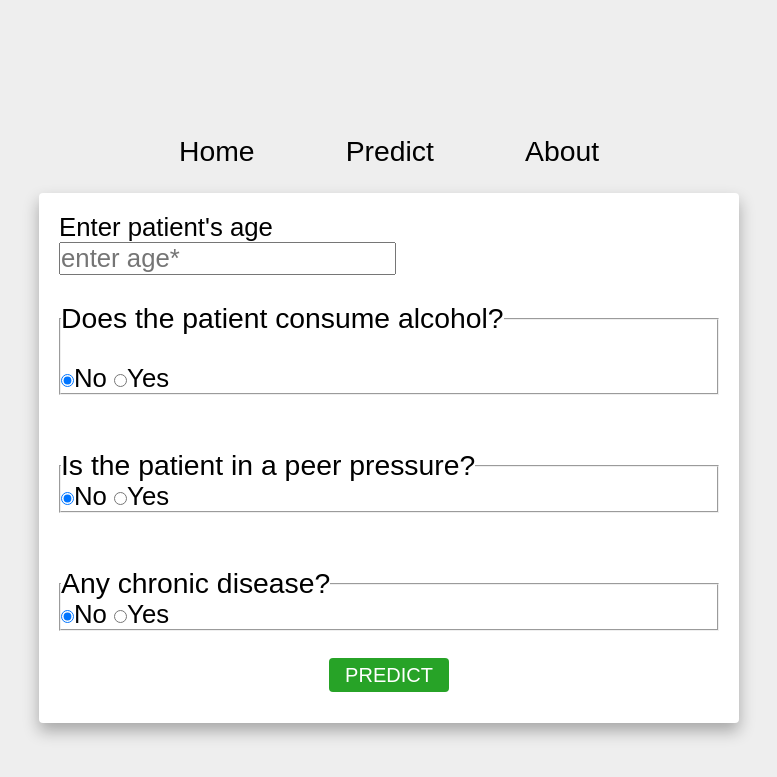
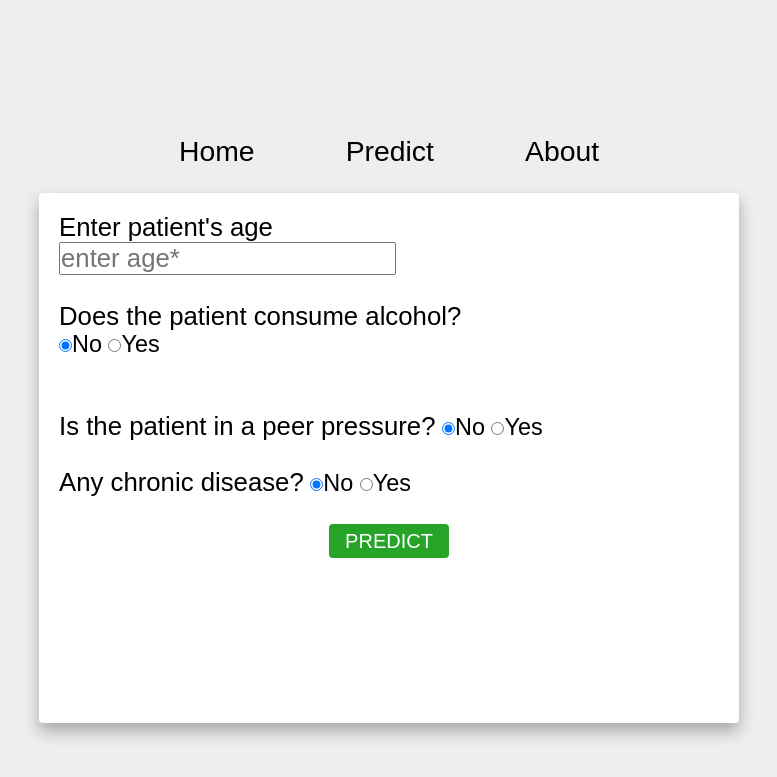
Before and after one commit to ashutosh1808/Lung-Cancer-Prediction-Flask, a Flask app: page /gp in a window 1280 px wide. Shown: the top 777 px of the page, without its empty margins (251-1028 px from the left). Run offline with Flask 3, Linux system fonts and the light colour scheme.

Commit message:
Update predict.html

```diff
--- a/templates/predict.html
+++ b/templates/predict.html
@@ -87,26 +87,20 @@
 		<p>Enter patient's age</p>
 		<input type="number" placeholder="enter age*" min="21" name="age" required/>
 		<br/><br/>
-		<fieldset>
-		<legend>Does the patient consume alcohol?</legend>
+		<label for="">Does the patient consume alcohol?</label>
 		<br>
 		<input type="radio" name="ac" value="1" checked/>No
 		<input type="radio" name="ac" value="2"/>Yes
-		</fieldset>
 		</p>
 		<br><br>
-		<fieldset>
-		<legend>Is the patient in a peer pressure?</legend>
+		<label for="">Is the patient in a peer pressure?</label>
 		<input type="radio" name="pp" value="1" checked/>No
 		<input type="radio" name="pp" value="2"/>Yes
-		</fieldset>
 		<br/><br/>
-		<fieldset>
-			<legend>Any chronic disease?</legend>
+		<label for="">Any chronic disease?</label>
 		<input type="radio" name="cd" value="1" checked/>No
 		<input type="radio" name="cd" value="2"/>Yes
-		</fieldset>
-		<br>
+		<br><br>
             <div class="form-group">
             <input type="submit" class="btn" value="Predict"/>
         </form>
```
